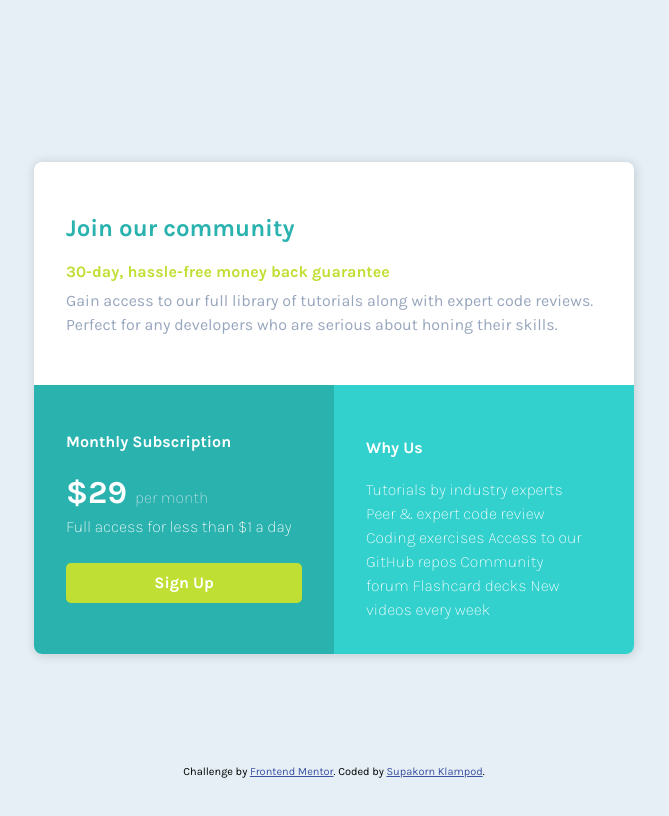
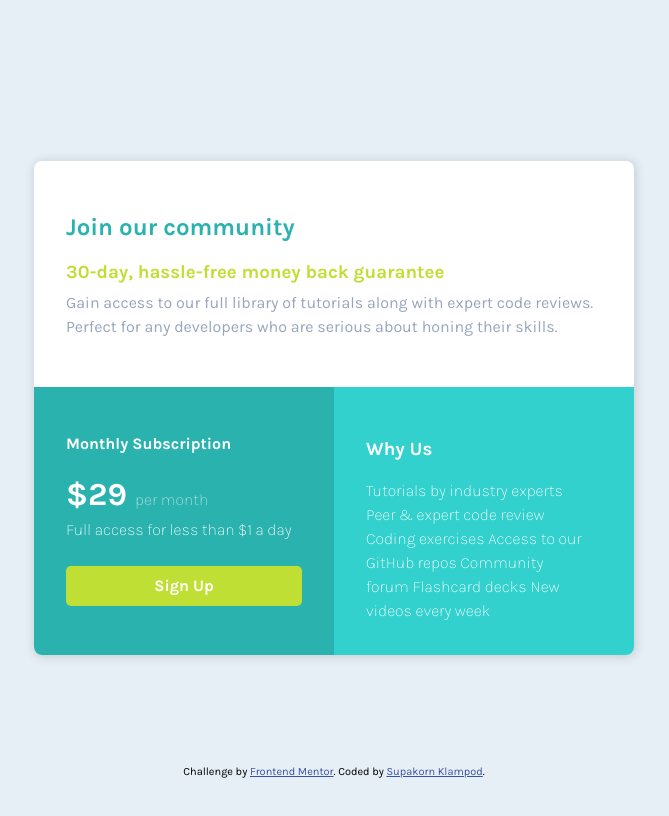
Before and after one commit to BKvip/Singlepricegridcomponent, a plain HTML site: page index.html in a window 1280 px wide. Shown: the whole page, without its empty margins (306-975 px from the left). Drawn offline with Linux system fonts and the light colour scheme.

Commit message:
update code
h4 -> h3

```diff
--- a/index.html
+++ b/index.html
@@ -150,9 +150,9 @@
       <div class="container">
         <div class="container-header">
           <h2 class="cyan">Join our community</h2>
-          <h4 class="container-title yellow">
+          <h3 class="container-title yellow">
             30-day, hassle-free money back guarantee
-          </h4>
+          </h3>
           <div class="container-subtitle blue">
             Gain access to our full library of tutorials along with expert code
             reviews. Perfect for any developers who are serious about honing
@@ -170,7 +170,7 @@
             <div class="button">Sign Up</div>
           </div>
           <div class="container-bottom-right">
-            <h4>Why Us</h4>
+            <h3>Why Us</h3>
             <div class="container-bottom-right-subtitle fw200">
               Tutorials by industry experts Peer &amp; expert code review Coding
               exercises Access to our GitHub repos Community forum Flashcard
```
